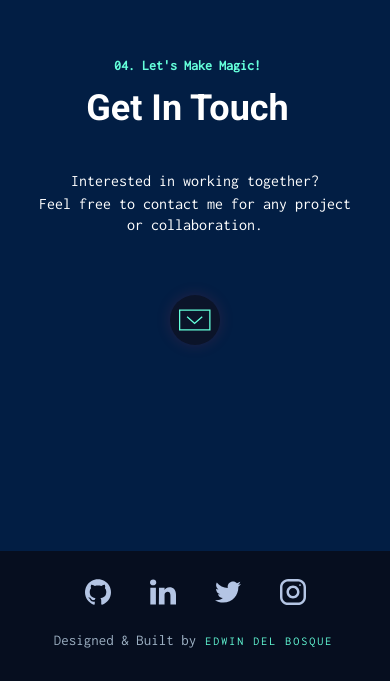
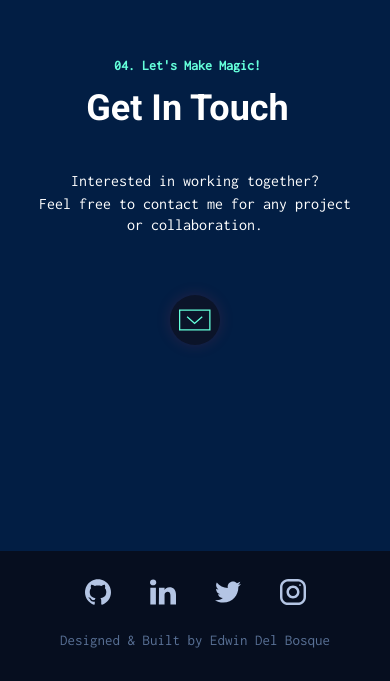
Before and after one commit to royamoussapour/portfolio, a React (Create React App) app: page / in a window 390 px wide. Shown: the part 5938-6619 px from the top of the page. Built offline with nearby package versions, Linux system fonts and the light colour scheme.

Commit message:
Redo footer content

```diff
--- a/src/components/Footer/Footer.js
+++ b/src/components/Footer/Footer.js
@@ -4,9 +4,7 @@ import './Footer.scss';
 const Footer = () => {
 	return (
 		<footer className='Footer' name='Footer'>
-			<p>
-				Designed & Built by <span>EDWIN DEL BOSQUE</span>
-			</p>
+			<p>Designed & Built by Edwin Del Bosque</p>
 		</footer>
 	);
 };
--- a/src/components/Footer/Footer.scss
+++ b/src/components/Footer/Footer.scss
@@ -12,23 +12,13 @@
 	p {
 		font-family: 'Inconsolata';
 		font-size: 15px;
-		color: rgba(212, 236, 255, 0.726);
+		color: rgb(89, 113, 150);
 		margin-top: 10px;
 		display: flex;
 		align-items: center;
 		opacity: 1;
 		padding: 8px 15px;
 		border-radius: 1px;
-
-		span {
-			width: 52px;
-			padding: 0 3px;
-			font-size: 11px;
-			color: #64ffda;
-			line-height: 1.5;
-			letter-spacing: 3px;
-			margin-left: 8px;
-		}
 	}
 }
 
@@ -44,14 +34,6 @@
 
 		p {
 			margin-top: 60px;
-
-			span {
-				font-size: 12px;
-				letter-spacing: 2px;
-				width: fit-content;
-				border: none;
-				margin-left: 6px;
-			}
 		}
 	}
 }
```
